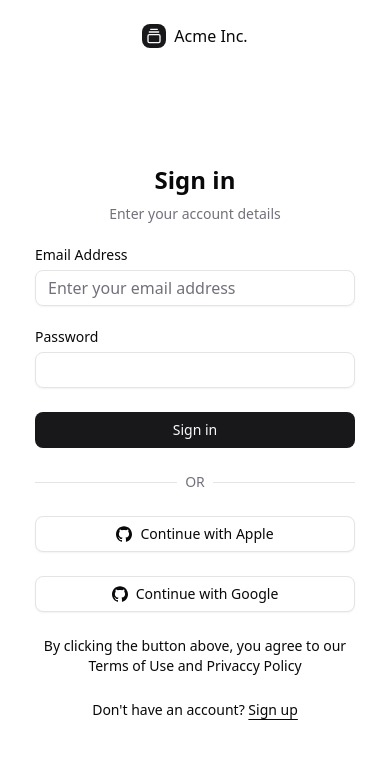
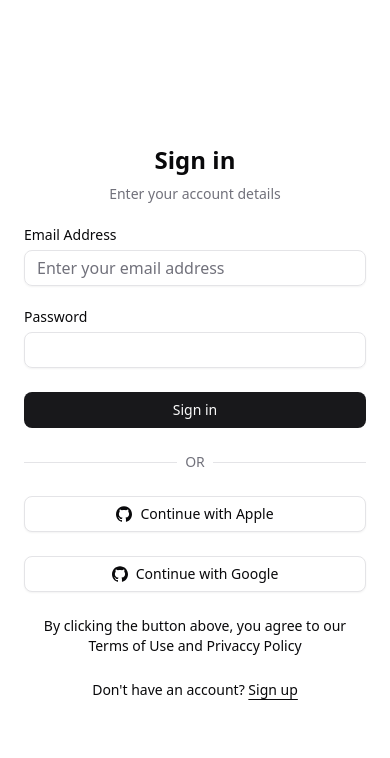
Before and after one commit to Homorwunmi/startup-niger-delta, a Next.js app: page / in a window 390 px wide. Shown: the top 758 px of the page. Built offline with nearby package versions, Linux system fonts and the light colour scheme.

Commit message:
Refactor LoginPage layout for improved structure and responsiveness

```diff
--- a/app/page.tsx
+++ b/app/page.tsx
@@ -1,32 +1,19 @@
-import { GalleryVerticalEnd } from "lucide-react"
-
-import { LoginForm } from "@/components/login-form"
+import { LoginForm } from "@/components/login-form";
 
 export default function LoginPage() {
   return (
-    <div className="grid min-h-svh lg:grid-cols-2">
-      <div className="flex flex-col gap-4 p-6 md:p-10">
-        <div className="flex justify-center gap-2 md:justify-start">
-          <a href="#" className="flex items-center gap-2 font-medium">
-            <div className="flex h-6 w-6 items-center justify-center rounded-md bg-primary text-primary-foreground">
-              <GalleryVerticalEnd className="size-4" />
-            </div>
-            Acme Inc.
-          </a>
-        </div>
-        <div className="flex flex-1 items-center justify-center">
-          <div className="w-full max-w-xs">
-            <LoginForm />
-          </div>
-        </div>
+    <section className="grid min-h-svh lg:grid-cols-7">
+      <div className="flex flex-col items-center justify-center gap-4 col-span-2 p-6 md:p-14">
+          <LoginForm />
       </div>
-      <div className="relative hidden bg-muted lg:block">
+
+      <div className="relative hidden bg-muted col-span-5 lg:block">
         <img
           src="/placeholder.svg"
           alt="Image"
           className="absolute inset-0 h-full w-full object-cover dark:brightness-[0.2] dark:grayscale"
         />
       </div>
-    </div>
-  )
+    </section>
+  );
 }
```
